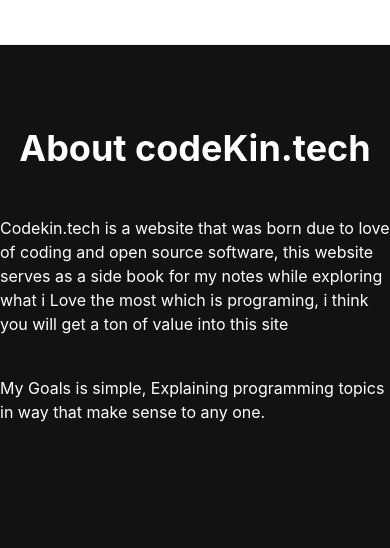
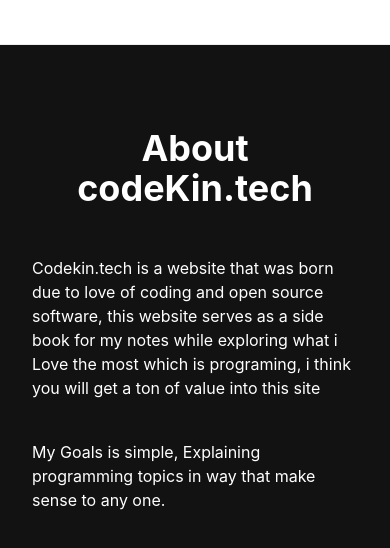
Before and after one commit to veritem/codekin.tech, a Next.js app: page /about in a window 390 px wide. Shown: the top 548 px of the page. Built offline with nearby package versions, Linux system fonts and the light colour scheme; what @tailwindcss/typography would draw is missing.

Commit message:
feat: :art: fix
padding no small devices

```diff
--- a/layouts/index.tsx
+++ b/layouts/index.tsx
@@ -6,7 +6,7 @@
         <section className="max-h-screen max-w-full">
             <Nav />
             <div className="w-full sm:w-full md:w-2/3 m-auto relative">
-                <main className="flex px-0 md:px-36 sm:px-8 sm:pr-8 justify-center content-center mt-20 mb-8 flex-col">
+                <main className="flex px-8 md:px-36 sm:px-8 sm:pr-8 justify-center content-center mt-20 mb-8 flex-col">
                     {children}
                 </main>
             </div>
```
